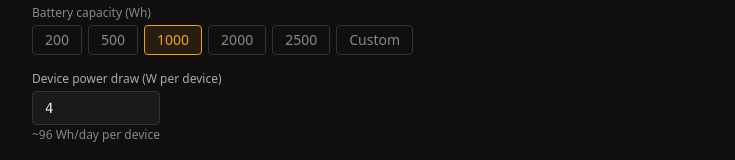
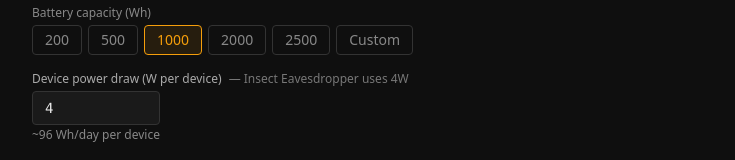
Before and after one commit to bicklabuw/SolarCalc, a SvelteKit app: page / in a window 1280 px wide. Shown: the part 213-373 px from the top of the page, without its empty margins (272-1007 px from the left). Built offline with nearby package versions, Linux system fonts and the light colour scheme.

Commit message:
Graph not updating fix + IE watt usage explained

```diff
--- a/src/routes/+page.svelte
+++ b/src/routes/+page.svelte
@@ -56,8 +56,7 @@
 	let lat = $state('');
 	let long = $state('');
 	let numWorstDays = $state(3);
-	let committedWorstDays = $state(3);
-
+	let committedWorstDays = $state(3);let committedBatteryCapacity = $state<number>(effectiveBattery);
 	const PANEL_PRESETS = [40, 100, 160, 200, 220];
 	let panelPreset = $state(100);
 	let panelCustom = $state('');
@@ -186,6 +185,7 @@
 			status = 'running';
 			statusMsg = 'Running simulation…';
 			committedWorstDays = numWorstDays;
+			committedBatteryCapacity = effectiveBattery;
 			[solarResultN, solarResultAll] = await Promise.all([
 				calculateWithSolar(start, end, devicesPerGroup, effectiveBattery, solarData, numWorstDays, effectivePanel, panels, devicePowerW),
 				calculateWithSolar(start, end, devicesPerGroup, effectiveBattery, solarData, days, effectivePanel, panels, devicePowerW)
@@ -284,7 +284,10 @@
 			</div>
 
 			<div>
-				<label class="block text-xs text-[#aaa]" for="devicePowerW">Device power draw (W per device)</label>
+				<label class="block text-xs text-[#aaa]" for="devicePowerW">
+					Device power draw (W per device)
+					<span class="ml-1 text-[#777]">— Insect Eavesdropper uses 4W</span>
+				</label>
 				<input
 					id="devicePowerW"
 					type="number"
@@ -512,10 +515,10 @@
 					<ResultsTable
 						mode="solar"
 						{committedWorstDays}
-						groups={solarResultN.groups.map((g, i) => ({
+						groups={batteryResult.groups.map((g, i) => ({
 							name: groupName(i),
-							batteriesNoSolar: batteryResult!.groups[i].numBatteriesNeededNoSolar,
-							batteriesN: g.numBatteriesNeededWithSolar,
+							batteriesNoSolar: g.numBatteriesNeededNoSolar,
+							batteriesN: solarResultN!.groups[i].numBatteriesNeededWithSolar,
 							batteriesAll: solarResultAll!.groups[i].numBatteriesNeededWithSolar
 						}))}
 					/>
```
Also changed, not shown: 1 other file (tests, documents, lock files or other folders).
